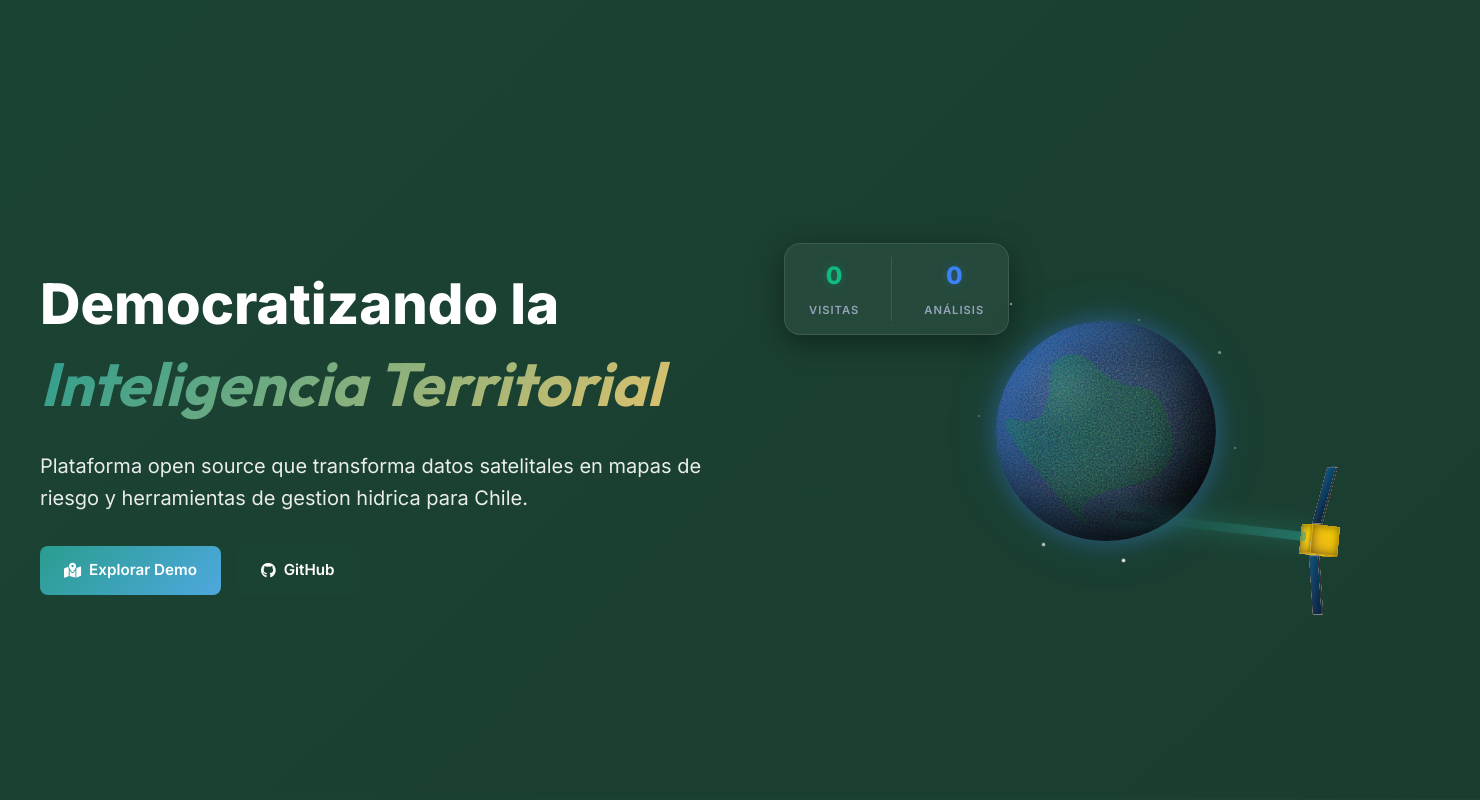
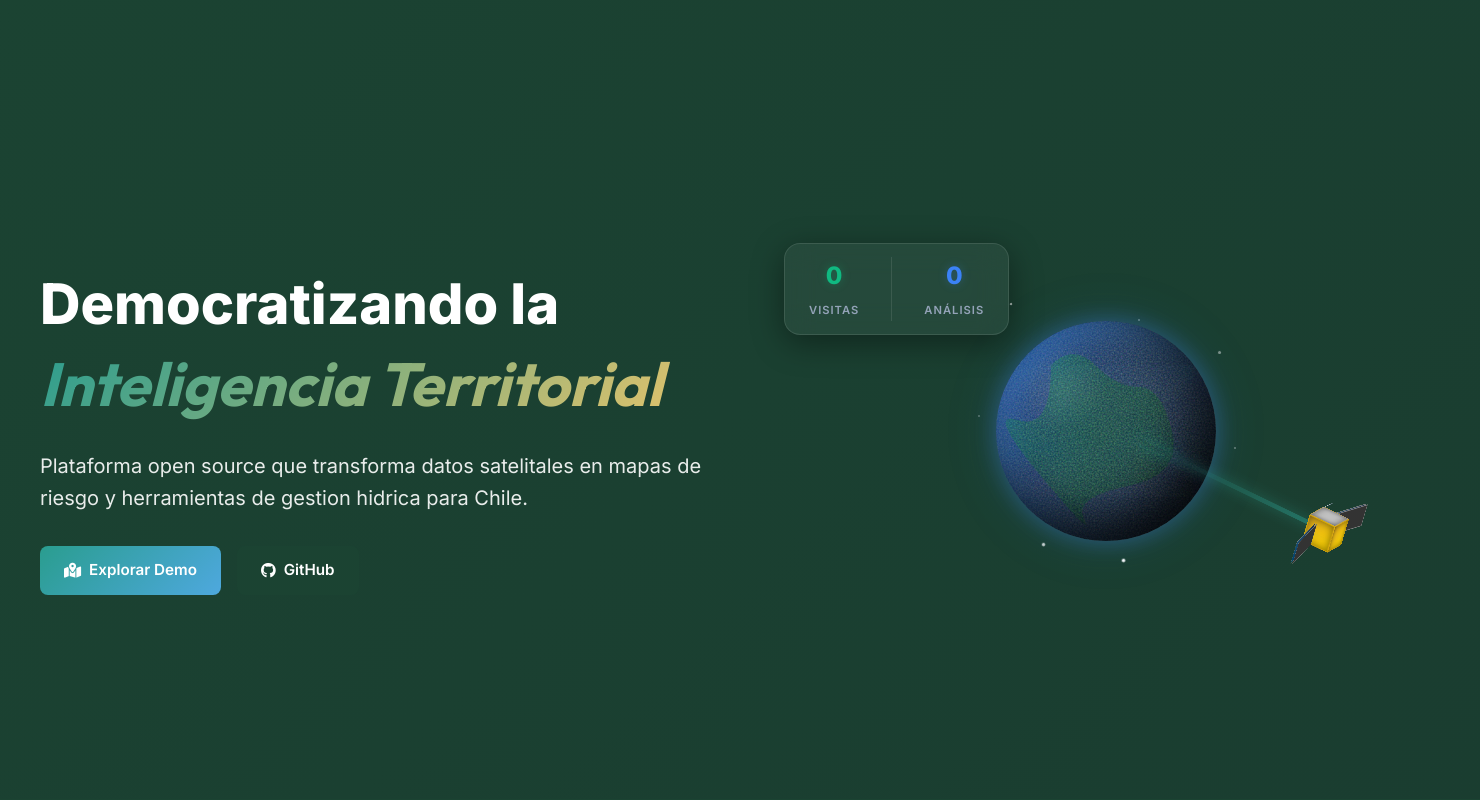
Before and after one commit to theChosen16/Demo_geofeedback, a Flask app: page / in a window 1480 px wide. Shown: the part 2051-2851 px from the top of the page. Run offline with Flask 3, Linux system fonts and the light colour scheme; data that the repository does not hold is empty; some libraries are stand-ins or nearby versions.

Commit message:
feat: enhance 3D satellite body with parabolic antenna, emerald sensor, and thrusters and establish nadir-pointing orbital stabilization

```diff
--- a/api/static/css/app.css
+++ b/api/static/css/app.css
@@ -265,8 +265,7 @@
           top: 0; left: 50%;
           width: 40px; height: 40px;
           transform-style: preserve-3d;
-          transform: translateX(-50%) rotateX(-90deg) rotateY(45deg); /* Tilted cube */
-          animation: counterRotate 20s linear infinite;
+          transform: translateX(-50%) rotateX(-90deg) rotateY(0deg); /* Nadir-pointing orientation */
       }
 
       /* 3D CUBE BODY */
@@ -327,6 +326,53 @@
       @keyframes counterRotate {
           0% { transform: translateX(-50%) rotateX(-90deg) rotateY(45deg) rotateZ(0deg); }
           100% { transform: translateX(-50%) rotateX(-90deg) rotateY(45deg) rotateZ(-360deg); }
+      }
+
+      /* Detailed 3D Satellite Additions */
+      .sat-antenna {
+          position: absolute;
+          top: -12px;
+          left: 7px;
+          width: 16px;
+          height: 16px;
+          background: radial-gradient(circle at 30% 30%, #e2e8f0, #94a3b8);
+          border: 1px solid #64748b;
+          border-radius: 50%;
+          transform-style: preserve-3d;
+          transform: rotateX(45deg) translateZ(8px);
+          box-shadow: inset 0 0 5px rgba(0,0,0,0.4);
+      }
+      .sat-antenna-rod {
+          position: absolute;
+          top: -6px;
+          left: 14px;
+          width: 2px;
+          height: 10px;
+          background: #475569;
+          transform: rotateX(45deg);
+      }
+      .sat-sensor {
+          position: absolute;
+          bottom: -8px;
+          left: 10px;
+          width: 10px;
+          height: 10px;
+          background: radial-gradient(circle at 30% 30%, #111, #333);
+          border: 1.5px solid var(--primary-light); /* Emerald protective rim */
+          border-radius: 50%;
+          transform-style: preserve-3d;
+          transform: rotateX(90deg) translateZ(15px);
+          box-shadow: 0 0 8px var(--primary-light);
+      }
+      .sat-thruster {
+          position: absolute;
+          top: 10px;
+          left: -8px;
+          width: 8px;
+          height: 8px;
+          background: #475569;
+          border-radius: 3px;
+          transform: rotateY(90deg);
       }
 
 
--- a/api/templates/index.html
+++ b/api/templates/index.html
@@ -440,6 +440,12 @@
                          <div class="panel-face panel-back"></div>
                     </div>
 
+                    <!-- Detailed 3D Satellite Components -->
+                    <div class="sat-antenna-rod"></div>
+                    <div class="sat-antenna"></div>
+                    <div class="sat-sensor"></div>
+                    <div class="sat-thruster"></div>
+
                     <!-- Dynamic Scanning Laser Beam -->
                     <div class="scanning-beam"></div>
                 </div>
```
Also changed, not shown: tests/test_public_stats_and_routes.py (+7 -7 lines).
